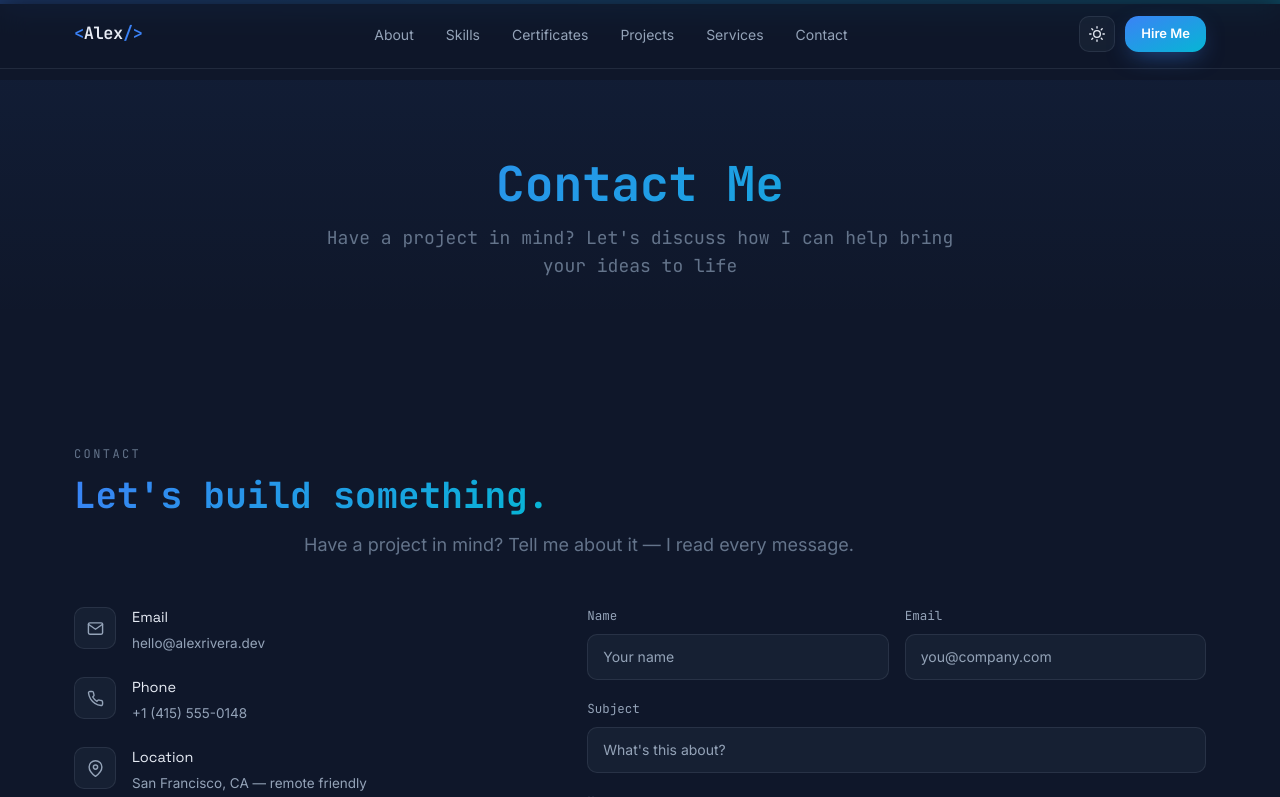
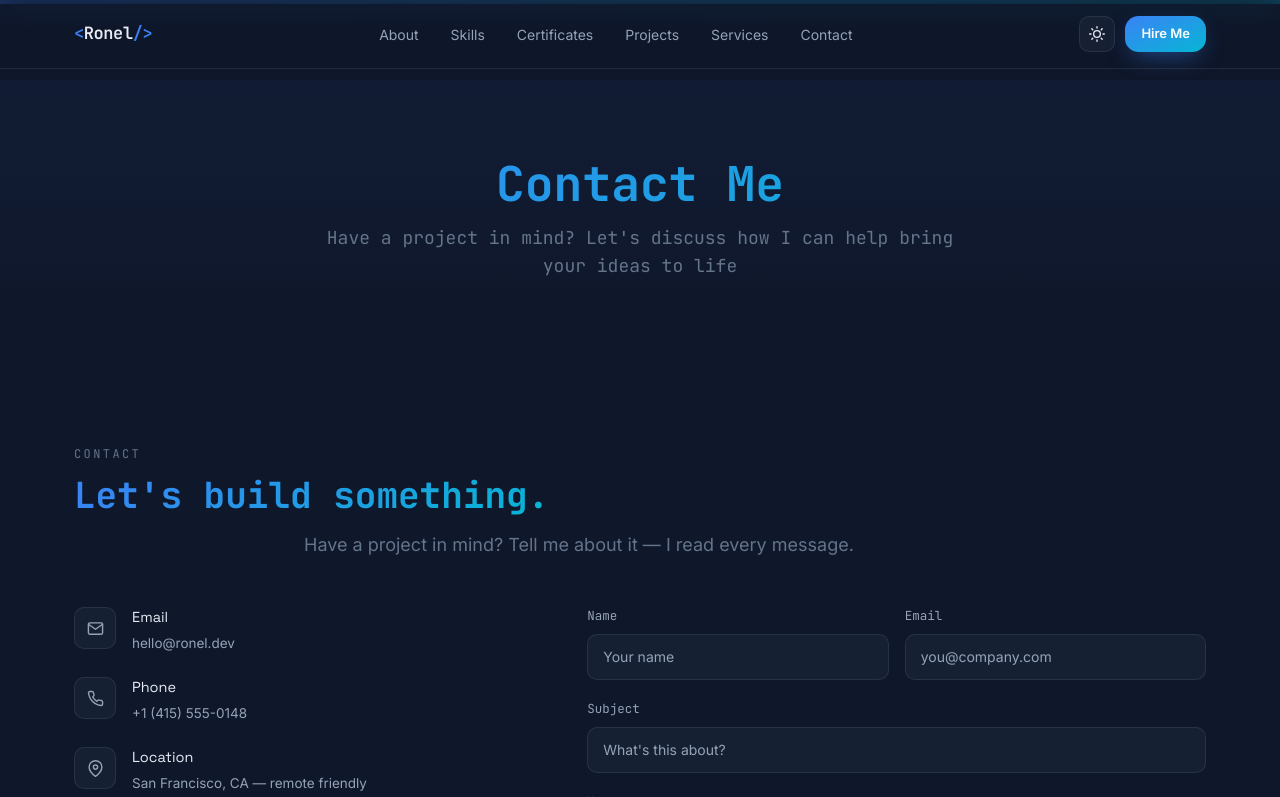
Before and after one commit to Ronelmelendrez/My_Portfolio, a React (Vite) app: page /contact in a window 1280 px wide. Shown: the top 797 px of the page. Built offline with nearby package versions, Linux system fonts and the light colour scheme; the HTML template or start-up script is replaced by a standard one.

Commit message:
fixed: all references to my name

```diff
--- a/index.html
+++ b/index.html
@@ -8,7 +8,7 @@
     <link rel="preconnect" href="https://fonts.googleapis.com" />
     <link rel="preconnect" href="https://fonts.gstatic.com" crossorigin />
     <link href="https://fonts.googleapis.com/css2?family=Space+Grotesk:wght@400;500;600;700&family=Inter:wght@400;500;600&family=JetBrains+Mono:wght@400;500;600;700&display=swap" rel="stylesheet" />
-    <title>Portfolio</title>
+    <title>Ronel Melendrez — Portfolio</title>
   </head>
   <body>
     <div id="root"></div>
--- a/src/components/layout/Navbar.tsx
+++ b/src/components/layout/Navbar.tsx
@@ -25,7 +25,7 @@ export default function Navbar({ activeSection, theme, onToggleTheme }: NavbarPr
     <nav className="nav-blur fixed inset-x-0 top-0 z-[100]">
       <Container className="flex h-[68px] items-center justify-between">
         <a href="#home" className="font-mono text-[17px] font-semibold tracking-tight">
-          <span className="text-blue">&lt;</span>Alex<span className="text-blue">/&gt;</span>
+          <span className="text-blue">&lt;</span>Ronel<span className="text-blue">/&gt;</span>
         </a>
 
         <div
--- a/src/components/sections/Contact.tsx
+++ b/src/components/sections/Contact.tsx
@@ -11,7 +11,7 @@ import { Label } from '@/components/ui/label';
 import { Separator } from '@/components/ui/separator';
 
 const infoItems = [
-  { icon: FiMail, title: 'Email', value: 'hello@alexrivera.dev' },
+  { icon: FiMail, title: 'Email', value: 'hello@ronel.dev' },
   { icon: FiPhone, title: 'Phone', value: '+1 (415) 555-0148' },
   { icon: FiMapPin, title: 'Location', value: 'San Francisco, CA — remote friendly' },
 ];
--- a/src/components/sections/Hero.tsx
+++ b/src/components/sections/Hero.tsx
@@ -22,7 +22,7 @@ export default function Hero() {
           </h1>
 
           <p className="text-dim mb-8 max-w-[480px] text-[17px] leading-relaxed">
-            I'm Alex Rivera, a full-stack developer who turns ambiguous product ideas into fast,
+            I'm Ronel Melendrez, a full-stack developer who turns ambiguous product ideas into fast,
             reliable systems — from the database schema to the pixel on screen.
           </p>
 
```
